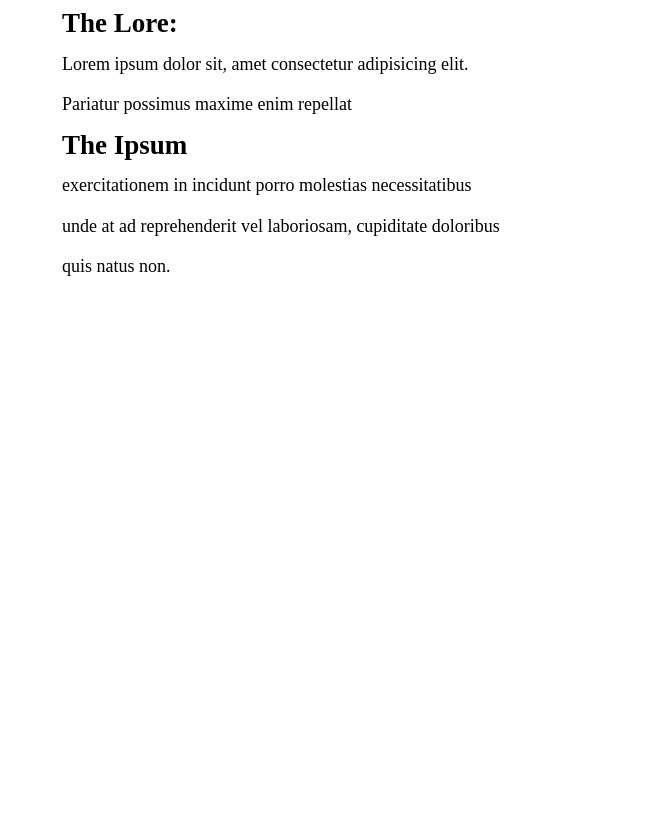
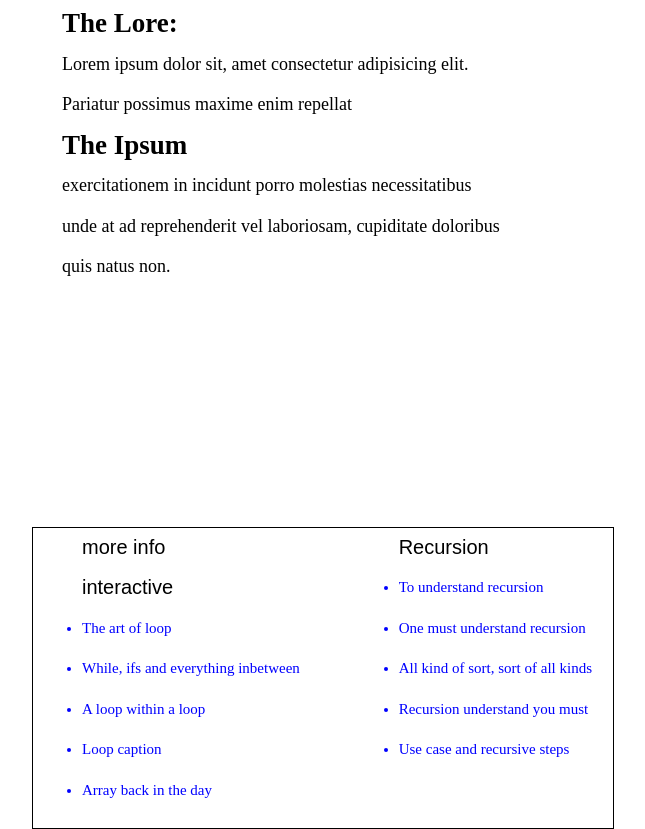
Before and after one commit to louiswordz/fuzzy-web, a plain HTML site: page index.html in a window 1280 px wide. Shown: the part 560-1389 px from the top of the page, without its empty margins (218-863 px from the left). Before the commit the page ends 847 px from the top, so only its background shows below. Drawn offline with Linux system fonts and the light colour scheme.

Commit message:
Second message

```diff
--- a/index.html
+++ b/index.html
@@ -62,6 +62,29 @@
                 </article>
             </section>
         </main>
+        <footer>
+            <div class="foot1">
+                <h2>more info<span>interactive</span></h2>
+                <ul>
+                    <li>The art of loop</li>
+                    <li>While, ifs and everything inbetween</li>
+                    <li>A loop within a loop</li>
+                    <li>Loop caption</li>
+                    <li>Array back in the day</li>
+                </ul>
+            </div>
+            <div class="foot2">
+                <h2>Recursion</h2>
+                <ul>
+                    <li>To understand recursion</li>
+                    <li>One must understand recursion</li>
+                    <li>All kind of sort, sort of all kinds</li>
+                    <li>Recursion understand you must</li>
+                    <li>Use case and recursive steps</li>
+                </ul>
+            </div>
+            <div class="foot-box"></div>
+        </footer>
     </div>
 </body>
 </html>
--- a/style.css
+++ b/style.css
@@ -118,3 +118,45 @@ main #sec3 #art3, #art4{
     text-align: left;
     margin-left: 280px;
 }
+footer{
+    position: relative;
+    top: 30vh;
+}
+footer .foot1{
+    float: left;
+    position: relative;
+    left: 300px;
+}
+footer .foot1 ul{
+    list-style: url(-) ;
+}
+.foot2{
+    float: right;
+    right: 150px;
+    position: relative;
+}
+footer::after{
+    display: table;
+    clear: both;
+    content: "";
+}
+footer ul li{
+    font-size: 15px;
+    color: #00ff;
+
+}
+footer h2{
+    font-size: 20px;
+    font-family: Arial, Helvetica, sans-serif;
+    font-weight: 400;
+}
+footer h2 span {
+    display: block;
+}
+footer .foot-box{
+    width: 580px;
+    border: 1px solid black;
+    position: relative;
+    left: 250px;
+    height: 300px;
+}
```
